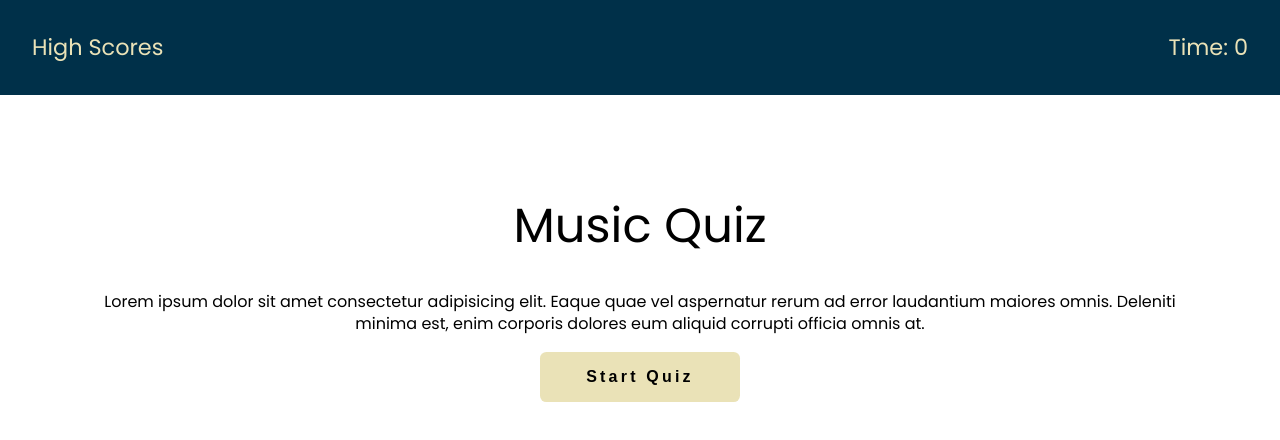
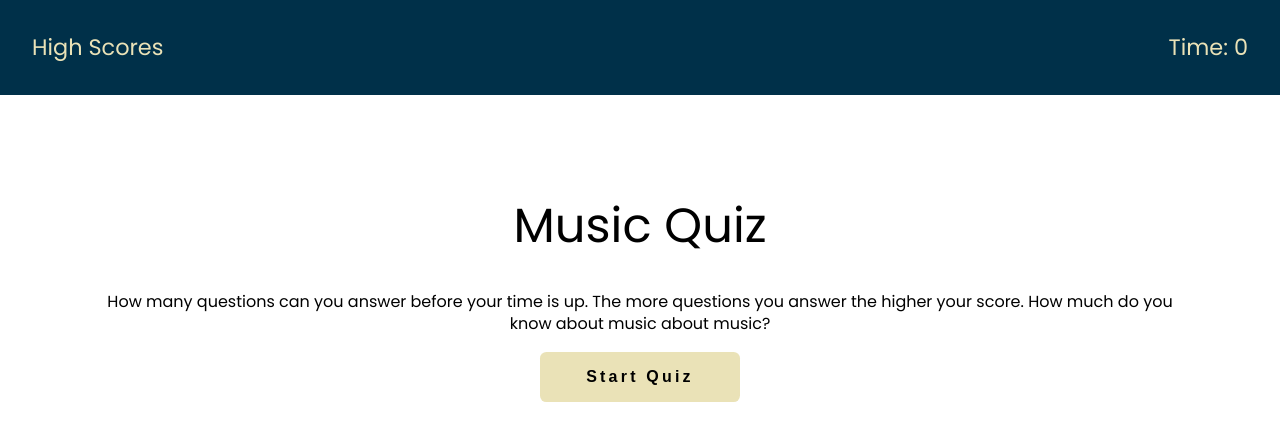
Before and after one commit to Yashemabeth/code-quiz, a plain HTML site: page index.html in a window 1280 px wide. Drawn offline with Linux system fonts and the light colour scheme.

Commit message:
updated index.html and index.js

```diff
--- a/assets/js/index.js
+++ b/assets/js/index.js
@@ -14,6 +14,11 @@ const musicQuestions = [
       options: ["7", "6", "5", "10"],
       correctOption: "5",
     },
+    {
+        title: "What year was A Million Love Songs released ?",
+        options: ["1992", "1994", "2005", "2010"],
+        correctOption: "1992",
+      },
   ];
 
   let currentQuestionIndex = 0;
--- a/index.html
+++ b/index.html
@@ -29,10 +29,7 @@
       <div class="container start-container" id="start-container">
         <h1 class="title">Music Quiz</h1>
         <p>
-          Lorem ipsum dolor sit amet consectetur adipisicing elit. Eaque quae
-          vel aspernatur rerum ad error laudantium maiores omnis. Deleniti
-          minima est, enim corporis dolores eum aliquid corrupti officia omnis
-          at.
+          How many questions can you answer before your time is up. The more questions you answer the higher your score. How much do you know about music about music?
         </p>
         <div>
           <button class="btn" id="start-quiz">Start Quiz</button>
```
